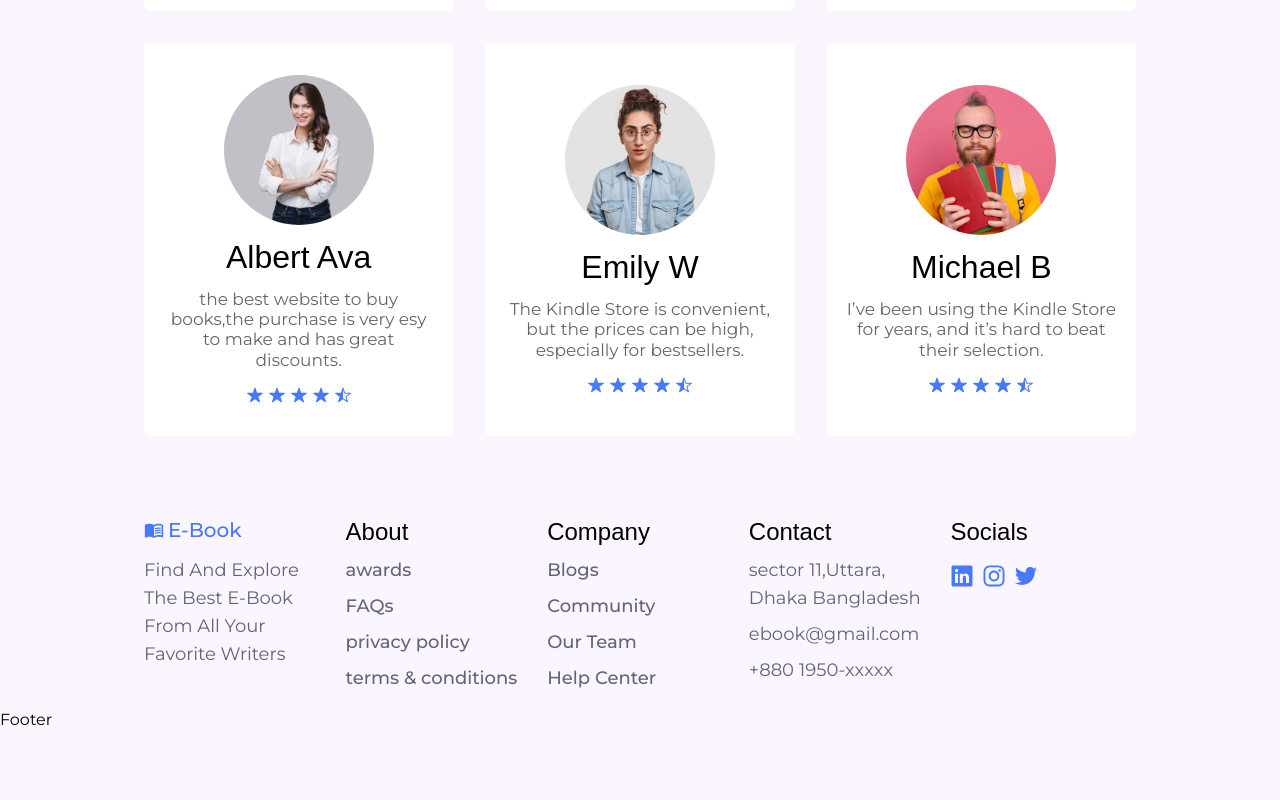
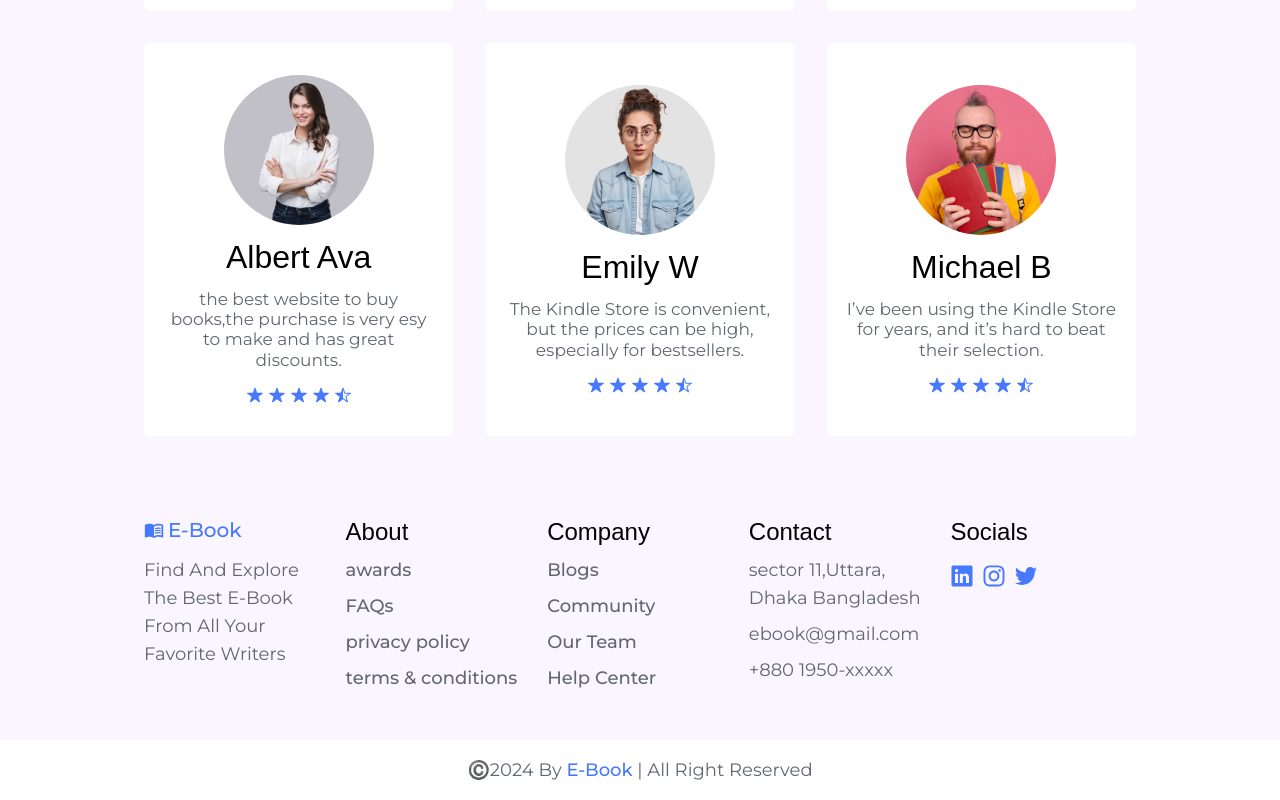
Before and after one commit to Jafiruzzaman/e-book-frontend, a Next.js app: page / in a window 1280 px wide. Shown: the part 4128-4928 px from the top of the page. Before the commit the page ends 4860 px from the top, so only its background shows below. Built offline with nearby package versions, Linux system fonts and the light colour scheme; a web font is replaced by a local one.

Commit message:
create footer section

```diff
--- a/src/components/Footer.jsx
+++ b/src/components/Footer.jsx
@@ -2,7 +2,9 @@ import React from 'react'
 
 const Footer = () => {
   return (
-    <div>Footer</div>
+    <footer className='bg-white py-4 mt-4 xl:mt-8'>
+      <p className='text-center mx-auto capitalize'>©️2024 by <span className="font-medium text-bluePrimary">e-book</span> | all right reserved</p>
+    </footer>
   )
 }
 
```
